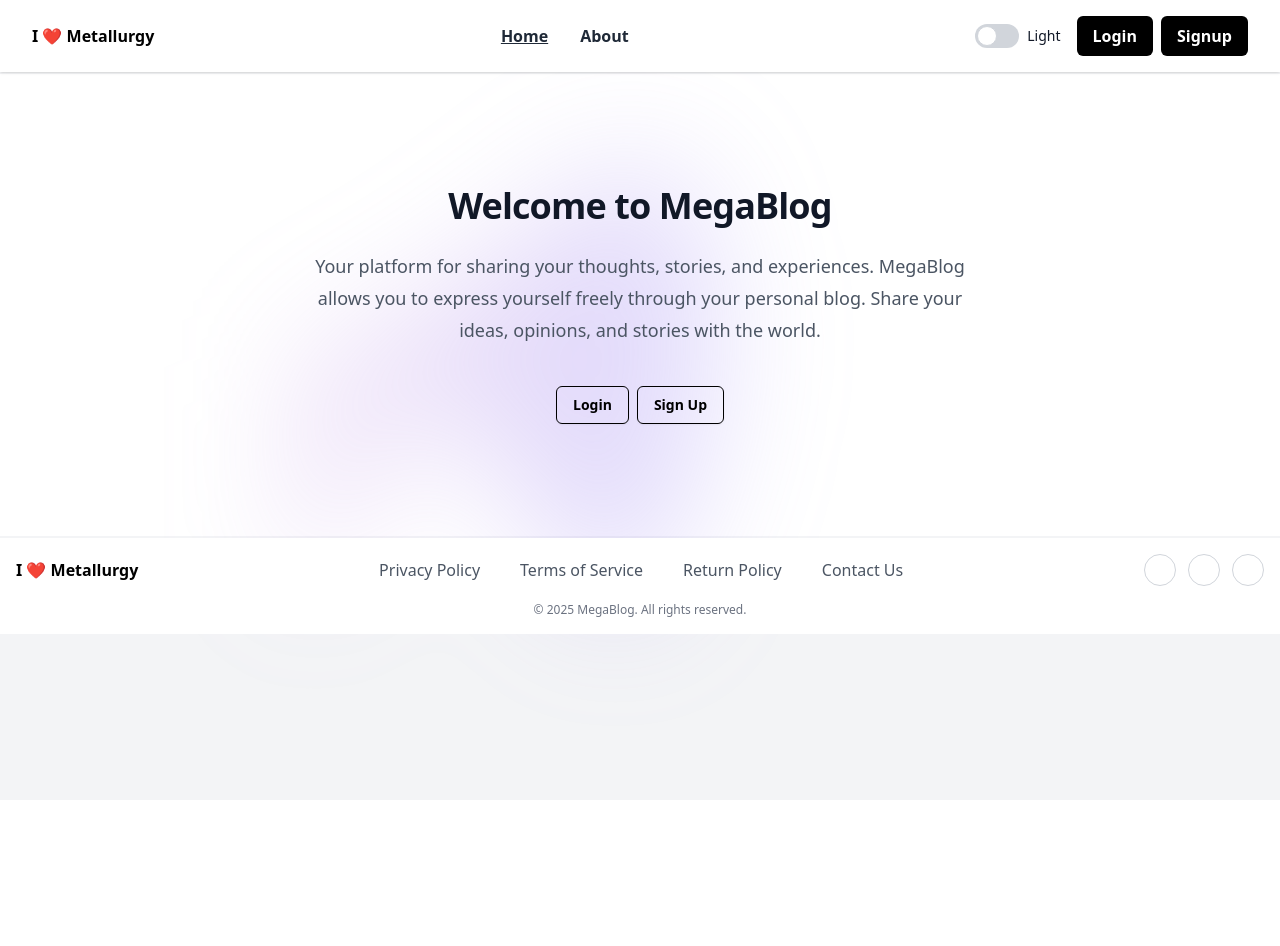
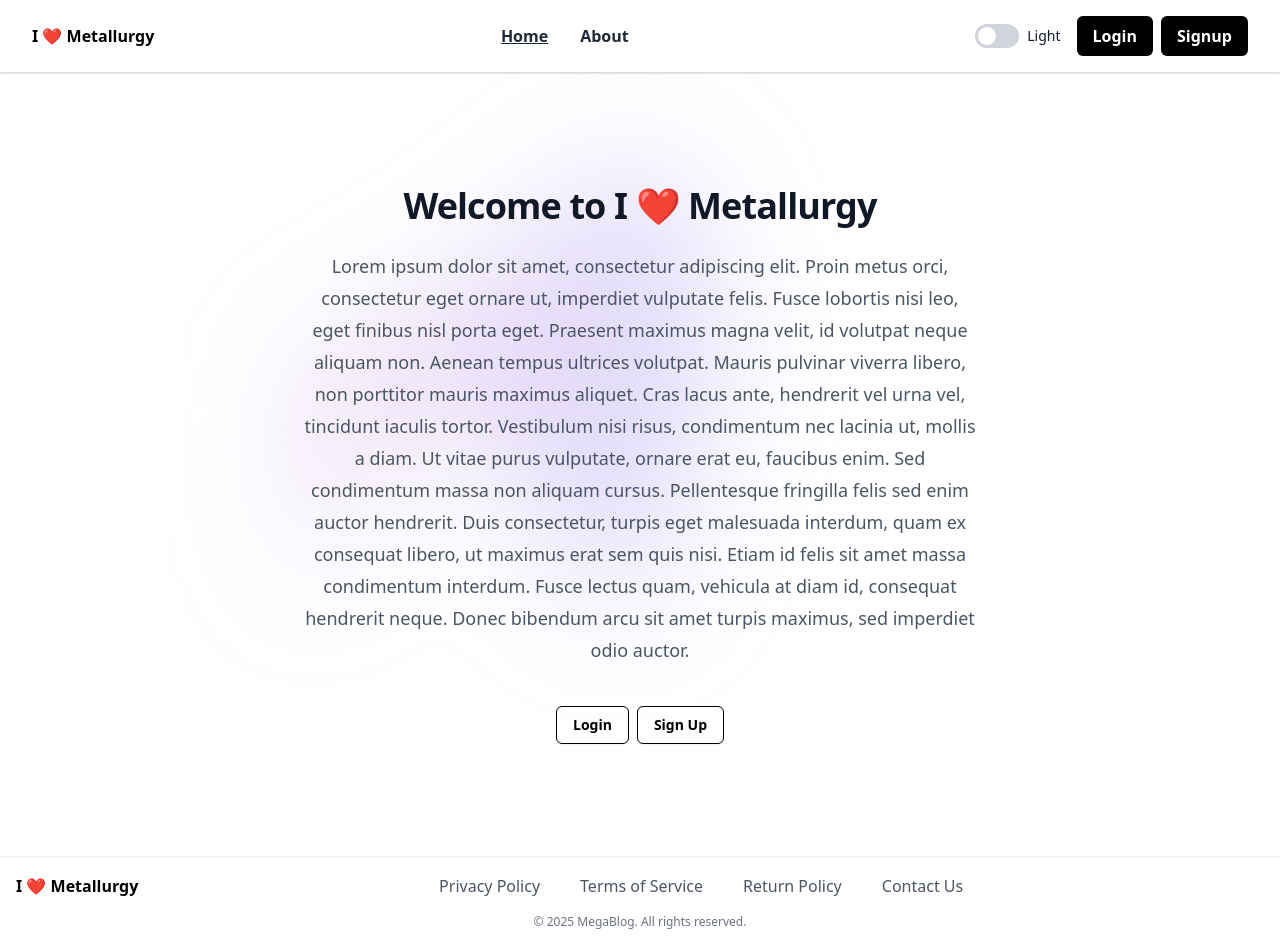
Before and after one commit to GaKu4476/MegaBlog-main, a React (Vite) app: page / in a window 1280 px wide. Before the commit the page ends 800 px from the top, so only its background shows below. Built offline with nearby package versions, Linux system fonts and the light colour scheme; no server answers.

Commit message:
Removed links from footer

```diff
--- a/src/components/Footer/Footer.jsx
+++ b/src/components/Footer/Footer.jsx
@@ -48,29 +48,7 @@ function Footer() {
           </div>
           <div className="w-auto py-0 px-4 lg:p-8">
             <div className="-m-1.5 flex flex-wrap">
-              <div className="w-auto p-1.5">
-                <a href="https://www.linkedin.com/in/gaku4476/" target="_blank">
-                  <div className="flex h-8 w-8 items-center justify-center rounded-full border border-gray-300 hover:border-gray-400 dark:border-gray-500 dark:hover:border-gray-300">
-                    {/* LinkedIn SVG */}
-                    {/* No color modification needed unless you want to switch fill to white */}
-                  </div>
-                </a>
-              </div>
 
-              <div className="w-auto p-1.5">
-                <a href="https://github.com/GaKu4476" target="_blank">
-                  <div className="flex h-8 w-8 items-center justify-center rounded-full border border-gray-300 hover:border-gray-400 dark:border-gray-500 dark:hover:border-gray-300">
-                    {/* GitHub SVG */}
-                  </div>
-                </a>
-              </div>
-              <div className="w-auto p-1.5">
-                <a href="https://www.instagram.com/gaurav._.4476/" target="_blank">
-                  <div className="flex h-8 w-8 items-center justify-center rounded-full border border-gray-300 hover:border-gray-400 dark:border-gray-500 dark:hover:border-gray-300">
-                    {/* Instagram SVG */}
-                  </div>
-                </a>
-              </div>
             </div>
           </div>
         </div>
--- a/src/pages/Home.jsx
+++ b/src/pages/Home.jsx
@@ -57,13 +57,10 @@ const Home = () => {
           </div>
           <div className="text-center">
             <h1 className="md:text-4xl text-2xl font-bold tracking-tight text-gray-900 dark:text-white sm:text-6xl">
-              Welcome to MegaBlog
+              Welcome to I ❤️ Metallurgy
             </h1>
             <p className="mt-6 text-lg leading-8 text-gray-600 dark:text-gray-300">
-              Your platform for sharing your thoughts, stories, and
-              experiences. MegaBlog allows you to express yourself freely
-              through your personal blog. Share your ideas, opinions, and
-              stories with the world.
+              Lorem ipsum dolor sit amet, consectetur adipiscing elit. Proin metus orci, consectetur eget ornare ut, imperdiet vulputate felis. Fusce lobortis nisi leo, eget finibus nisl porta eget. Praesent maximus magna velit, id volutpat neque aliquam non. Aenean tempus ultrices volutpat. Mauris pulvinar viverra libero, non porttitor mauris maximus aliquet. Cras lacus ante, hendrerit vel urna vel, tincidunt iaculis tortor. Vestibulum nisi risus, condimentum nec lacinia ut, mollis a diam. Ut vitae purus vulputate, ornare erat eu, faucibus enim. Sed condimentum massa non aliquam cursus. Pellentesque fringilla felis sed enim auctor hendrerit. Duis consectetur, turpis eget malesuada interdum, quam ex consequat libero, ut maximus erat sem quis nisi. Etiam id felis sit amet massa condimentum interdum. Fusce lectus quam, vehicula at diam id, consequat hendrerit neque. Donec bibendum arcu sit amet turpis maximus, sed imperdiet odio auctor.
             </p>
 
             {/* Conditionally render login/signup buttons only if not logged in */}
```
